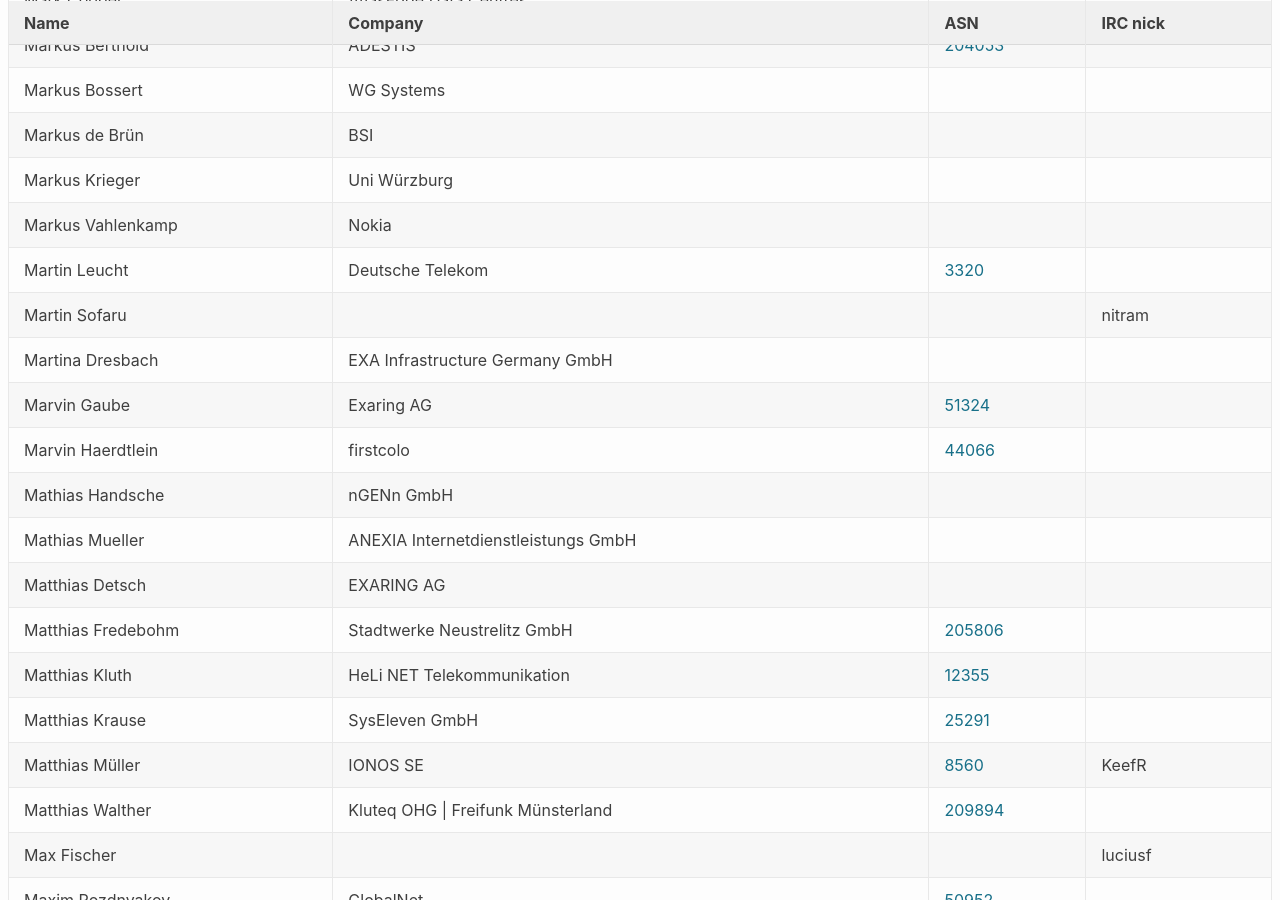
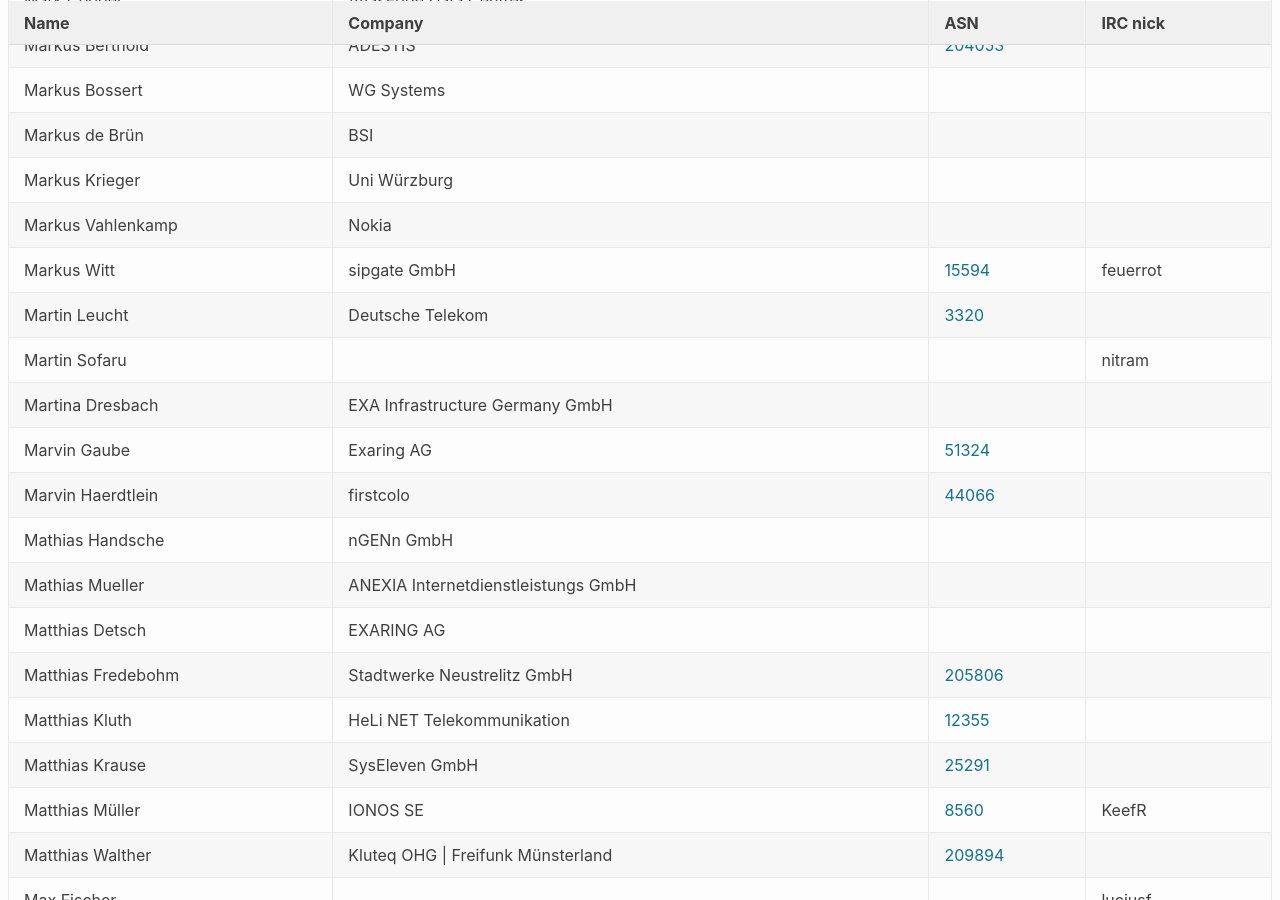
Before and after one commit to denog/pretix-attendeelist, a Jekyll site: the page built from denog15/index.md, in a window 1280 px wide and 900 px high, scrolled down 10369 px. Built offline with Jekyll 4.4.1, drawn with Linux system fonts in a browser that asks for light colours.

Commit message:
Latest data: Thu Nov  2 10:30:22 UTC 2023

```diff
--- a/_data/attendees_denog15_onsite.json
+++ b/_data/attendees_denog15_onsite.json
@@ -1392,6 +1392,12 @@
     "asn": null
   },
   {
+    "name": "Markus Witt",
+    "company": "sipgate GmbH",
+    "irc": "feuerrot",
+    "asn": "15594"
+  },
+  {
     "name": "Martina Dresbach",
     "company": "EXA Infrastructure Germany GmbH",
     "irc": null,
@@ -2281,7 +2287,7 @@
   },
   {
     "name": "Theo Voss",
-    "company": null,
+    "company": "Inter.link",
     "irc": "tvberlin",
     "asn": "5405"
   },
```
